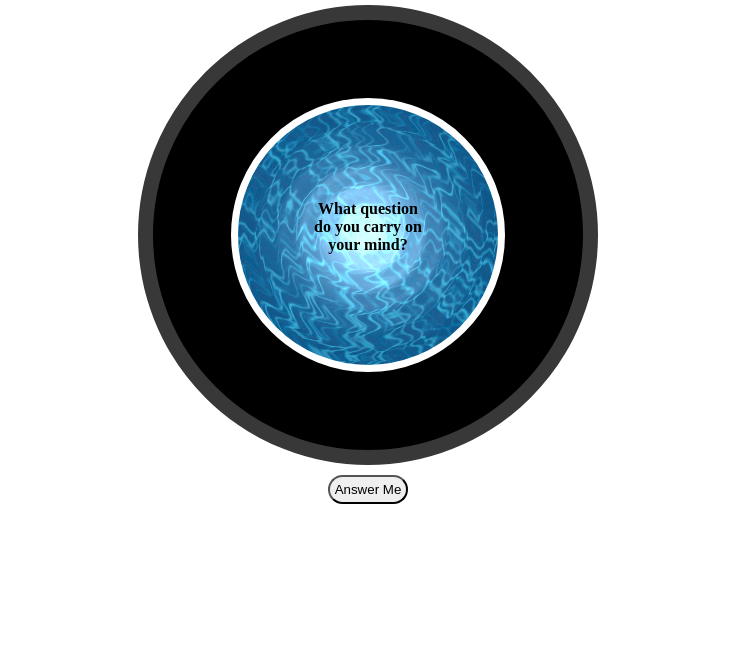
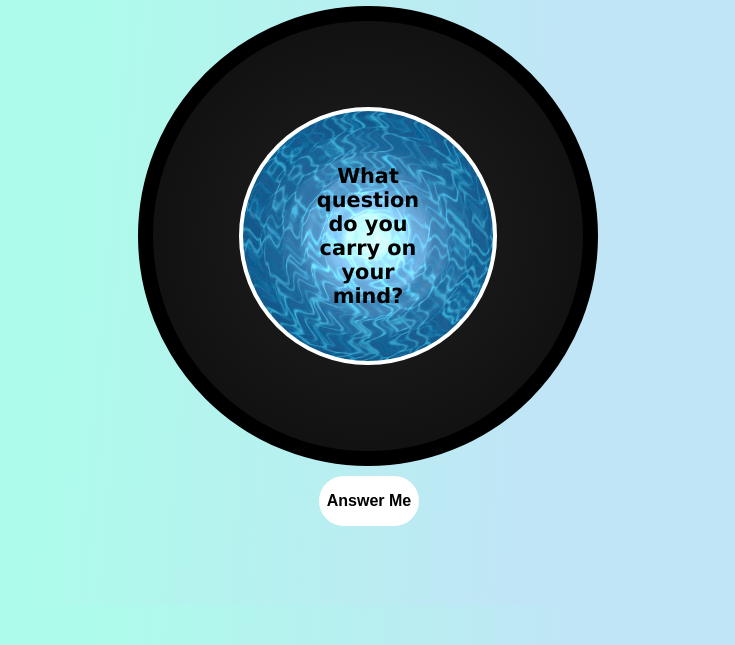
Before and after one commit to HarshitKhantwal/AnswerMe, a plain HTML site: page index.html in a window 1280 px wide. Shown: the part 155-800 px from the top of the page, without its empty margins (272-1007 px from the left). Drawn offline with Linux system fonts and the light colour scheme; a web font is replaced by a local one.

Commit message:
changed styling

```diff
--- a/index.html
+++ b/index.html
@@ -4,15 +4,18 @@
     <meta charset="UTF-8">
     <meta http-equiv="X-UA-Compatible" content="IE=edge">
     <meta name="viewport" content="width=device-width, initial-scale=1.0">
+    <link rel="preconnect" href="https://fonts.googleapis.com">
+    <link rel="preconnect" href="https://fonts.gstatic.com" crossorigin>
+    <link href="https://fonts.googleapis.com/css2?family=Rubik+Marker+Hatch&display=swap" rel="stylesheet">
     <link rel="stylesheet" href="styles.css">
     <title>AnswerMe</title>
 </head>
 <body>
     <div class="container">
-        <h1>Ask me question and I shall answer</h1>
+        <h1>Ask me a question and I shall answer</h1>
         <div class="ball">
             <div class="inner--circle">
-            <div class="triangle"><div class="content" id="reply">What question do you carry on your mind?</div></div>
+            <div class="content" id="reply">What question do you carry on your mind?</div>
         </div>
         </div>
         <button class="btn" onclick="answer()">Answer Me</button>
--- a/styles.css
+++ b/styles.css
@@ -1,4 +1,7 @@
-
+body{
+    font-family:'Lucida Sans', 'Lucida Sans Regular', 'Lucida Grande', 'Lucida Sans Unicode', Geneva, Verdana, sans-serif;
+    background-image: linear-gradient( 95.2deg, rgba(173,252,234,1) 26.8%, rgba(192,229,246,1) 64% );
+}
 .container{
     display: flex;
     flex-direction: column;
@@ -7,9 +10,12 @@
     background-color: transparent;
     margin:10vh;
 }
+h1{
+    font-size: 2rem;
+}
 .ball{
 
-    background-color: black;
+    background:radial-gradient(rgb(34, 33, 33),rgb(12, 11, 11));
     height: 400px;
     width: 400px;
     display: flex;
@@ -17,7 +23,7 @@
     align-items: center;
     border-radius: 50%;
     padding: 15px;
-    border: 15px solid rgb(57, 56, 56);
+    border: 15px solid black;
 }
 .triangle{
 
@@ -33,29 +39,40 @@
 
 }
 .inner--circle{
-    border: 7px solid white;
-    height: 260px;
-    width: 260px;
+    border: 4px solid white;
+    display: flex;
+    justify-content: center;
+    align-items: center;
+    height: 250px;
+    width: 250px;
     border-radius: 50%;
     background-image: url(bg.gif);
 
 }
 .content{
     background-color: transparent;
-    width: 120px;
-    font-weight: bold;
+    width: 130px;
+    font-weight: bolder;
+    font-size: 1.3rem;
+
+    font-family:'Lucida Sans', 'Lucida Sans Regular', 'Lucida Grande', 'Lucida Sans Unicode', Geneva, Verdana, sans-serif;
     color: black;
-    position: relative;
-    margin-top: -120px;
-    margin-left: -60px;
+
     text-align: center;
+
 }
 button{
     cursor: pointer;
     padding: 5px;
-
-    border-radius: 15px;
+    height: 50px;
+    background-color:white;
+    width: 100px;
+    font-size: 1rem;
+    border: 2px solid white;
+    font-weight: 700;
+    border-radius: 25px;
     margin-top: 10px;
+    margin-left: 2px;
 }
 button:hover{
     background-color: black;
```
